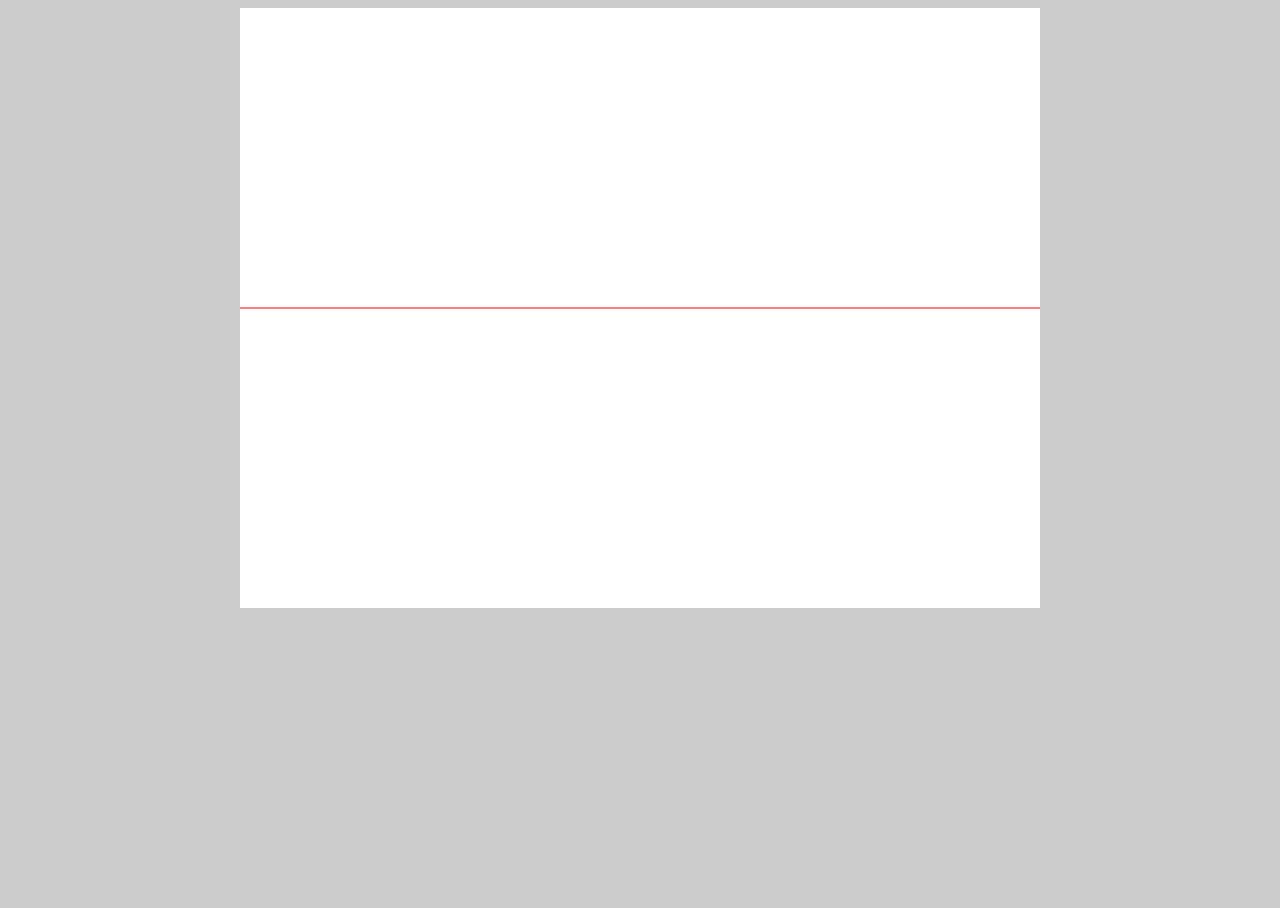
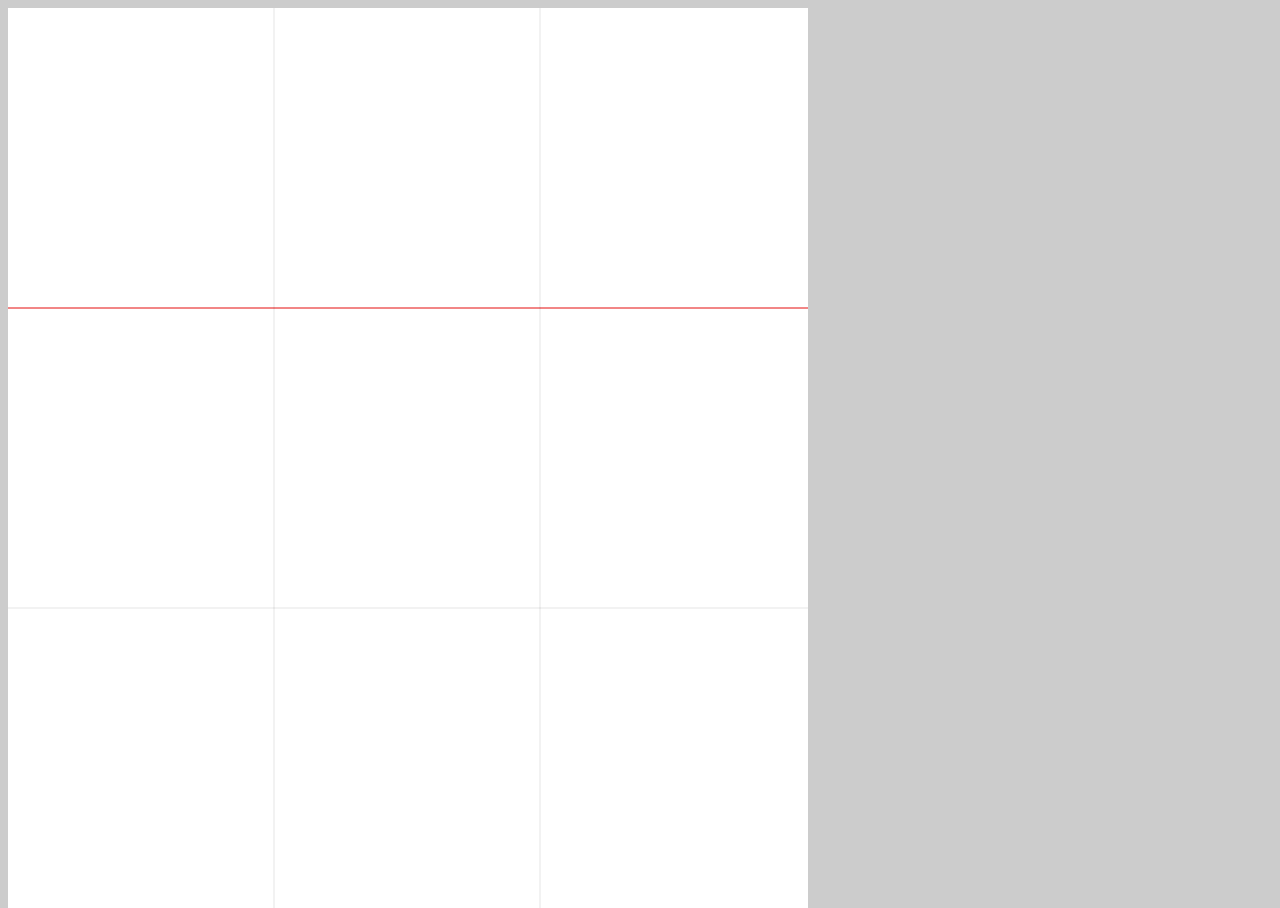
Before and after one commit to xueyang996/daily-learning, a website: page src/canvas-learning/gupiao.html in a window 1280 px wide. Before the commit the page ends 800 px from the top, so only its background shows below. Drawn offline with Linux system fonts and the light colour scheme.

Commit message:
Update gupiao.html

```diff
--- a/src/canvas-learning/gupiao.html
+++ b/src/canvas-learning/gupiao.html
@@ -10,25 +10,45 @@
       background: #ccc;
       text-align: center;
     }
+
+    canvas {
+      position: absolute;
+      top: 0;
+      left: 0;
+    }
+    .canvas-parent {
+      position: relative;
+
+    }
   </style>
 </head>
 <body>
-  <canvas id="canvas">
+  <div class="canvas-parent">
 
-  </canvas>
+    <canvas id="canvas" >
 
+    </canvas>
+    <canvas id="canvas2">
+
+      </canvas>
+      <canvas id="canvas3">
+
+      </canvas>
+  </div>
   <script>
     let i = 0
     let context
     let lastx, lasty;
     window.onload = function() {
+      initCanvas2()
+      var canvas = document.getElementById('canvas')
 
-      var canvas = document.getElementById('canvas')
+      var canvas3 = document.getElementById('canvas3')
       canvas.width = '800'
-      canvas.height = '600'
+      canvas.height = '900'
       context = canvas.getContext('2d')
       context.fillStyle='#fff'
-      context.fillRect(0,0,800, 600)
+      context.fillRect(0,0,800, 900)
 
       context.strokeStyle='red'
       // context.lineWidth = 5
@@ -41,13 +61,16 @@
       context.beginPath()
       // context.globalAlpha = 0.3
       context.strokeStyle='#90B7DE'
+      context.strokeStyle='#90B7DE'
       context.fillStyle="#F2FBFE"
+      context.fillStyle="green"
       // context.fillStyle="red"
       initWebSocket();
     }
     function drawLine (ctx, x, y) {
+
+      ctx.strokeStyle='#90B7DE'
       ctx.lineTo(x,y)
-      ctx.save()
       ctx.stroke()
 
       ctx.lineTo(x, 600)
@@ -57,9 +80,17 @@
       }
       ctx.moveTo(x,y)
       ctx.fill()
-      ctx.restore()
       lastx = x
       lasty = y
+      ctx.save()
+
+      ctx.strokeStyle='red'
+      ctx.beginPath()
+      ctx.moveTo(x, y-250 + 600)
+      ctx.lineTo(x, 900)
+      ctx.stroke()
+      ctx.restore()
+      ctx.moveTo(x, y)
     }
 
     function initWebSocket () {
@@ -73,7 +104,7 @@
 
         ws.onmessage = function (evt) {
           console.log(evt)
-          let x = i* 2
+          let x = i* 20
           i++
           // console.log('?????', i, x, y)
           drawLine(context, x, evt.data)
@@ -84,6 +115,29 @@
         }
       }
     }
+
+    function initCanvas2 (){
+      var canvas2 = document.getElementById('canvas2')
+      canvas2.width = '800'
+      canvas2.height = '900'
+      var context = canvas2.getContext('2d')
+      context.globalAlpha = 0.1
+      context.fillStyle='#fff'
+      context.fillRect(0,0,800, 900)
+      context.strokeStyle ='black'
+      context.lineWidth = 1
+
+      context.beginPath()
+      context.moveTo(0, 300)
+      context.lineTo(800, 300)
+      context.moveTo(0, 600)
+      context.lineTo(800, 600)
+      context.moveTo(266, 0)
+      context.lineTo(266, 900)
+      context.moveTo(532, 0)
+      context.lineTo(532, 900)
+      context.stroke()
+    }
   </script>
 </body>
 </html>
```
